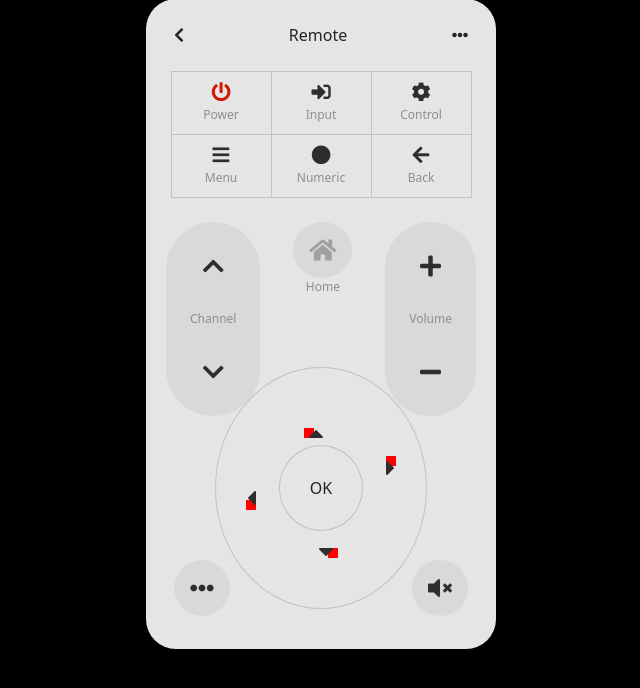
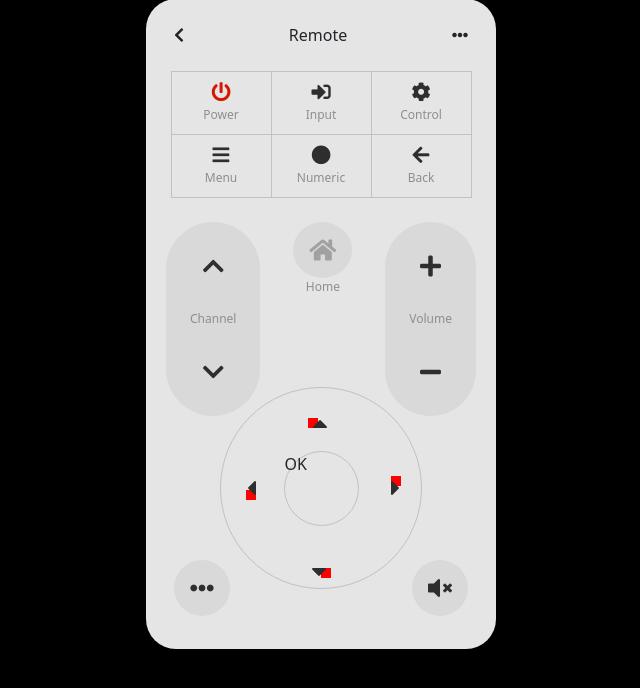
Before and after one commit to fetttttjoe/Simple-Web-server, a Flask app: page /template/controller.html in a window 1280 px wide. Shown: the part 76-764 px from the top of the page, without its empty margins (319-959 px from the left). Run offline with Flask 2, Linux system fonts and the light colour scheme.

Commit message:
buttons!

```diff
--- a/static/styles/controller.css
+++ b/static/styles/controller.css
@@ -14,7 +14,7 @@ body {
     width: 350px;
 }
 .button {
-    position: flex;
+    position: relative;
     display:block;
     cursor:pointer;
     max-width: 100px;
@@ -73,40 +73,25 @@ i.control-icon {
 
 div.circle {
     border: 1px solid #c2c1c1;
+    width:150px;
+    height: 150px;
     border-radius: 50%;
 }
 
 div.ok-inner {
-    padding: 30px;
+    width: 75px;
+    height: 75px;
 }
 
 div.ok-outer {
     padding: 100px;
 }
-div.circle>div.buttonRight{
+div.circle>div.buttonCircle{
     width: 10px;
     background-color:red;
     height:10px;
-    transform: translate(70px) translateY(-12px);
 }
-
-div.circle>div.buttonBottom {
-    width: 10px;
-    background-color:red;
-    height:10px;
-    transform: rotate(90deg) translate(70px) translateY(-12px);
+.buttonCircle:active {
+    color:black;
+    box-shadow: 0 0 5px -1px rgba(0,0,0,0.6);
 }
-
-div.circle>div.buttonLeft {
-    width: 10px;
-    background-color:red;
-    height:10px;
-    transform: rotate(180deg) translate(70px) translateY(-12px);
-}
-
-div.circle>div.buttonTop {
-    width: 10px;
-    background-color:red;
-    height:10px;
-    transform: rotate(270deg) translate(70px) translateY(-12px) ;
-}
--- a/templates/controller.html
+++ b/templates/controller.html
@@ -96,16 +96,16 @@
                     <span>OK</span>
             </div>
             <div class="circle ok-outer position-absolute">
-                <div class="buttonRight">
+                <div class="buttonCircle" id="buttonCircleRight" style="transform: translate(70px) translateY(-12px);">
                     <i class="fas fa-caret-right position-absolute control-icon"></i>
                 </div>
-                <div class="buttonBottom">
+                <div class="buttonCircle" id="buttonCircleBottom" style="transform: rotate(90deg) translate(70px) ;" >
                     <i class="fas fa-caret-right position-absolute control-icon"></i>
                 </div>
-                <div class="buttonLeft">
+                <div class="buttonCircle" id="buttonCircleLeft" style="transform: rotate(180deg) translate(70px) translateX(5px) translateY(18px);">
                     <i class="fas fa-caret-right position-absolute control-icon"></i>
                 </div>
-                <div class="buttonTop">
+                <div class="buttonCircle" id="buttonCircleTop" style="transform: rotate(270deg) translate(70px) translateX(30px) translateY(-13px) ;">
                     <i class="fas fa-caret-right position-absolute control-icon"></i>
                 </div>
             </div>
```
